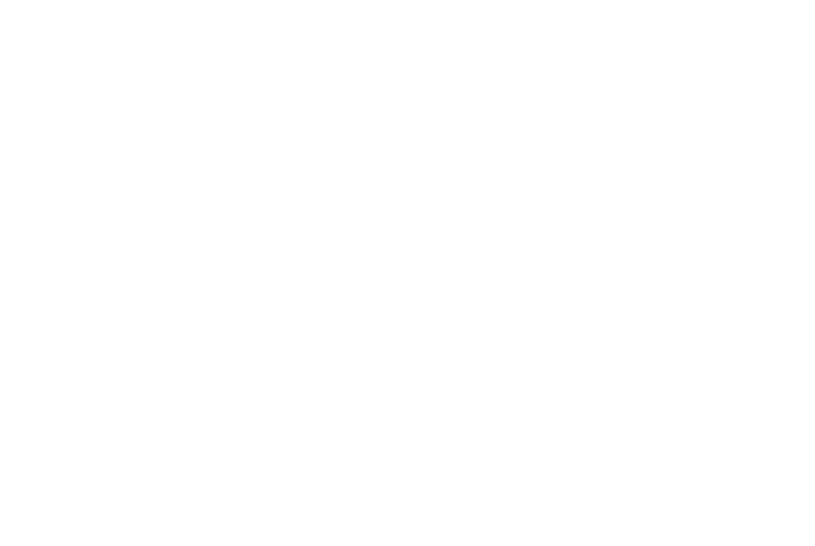
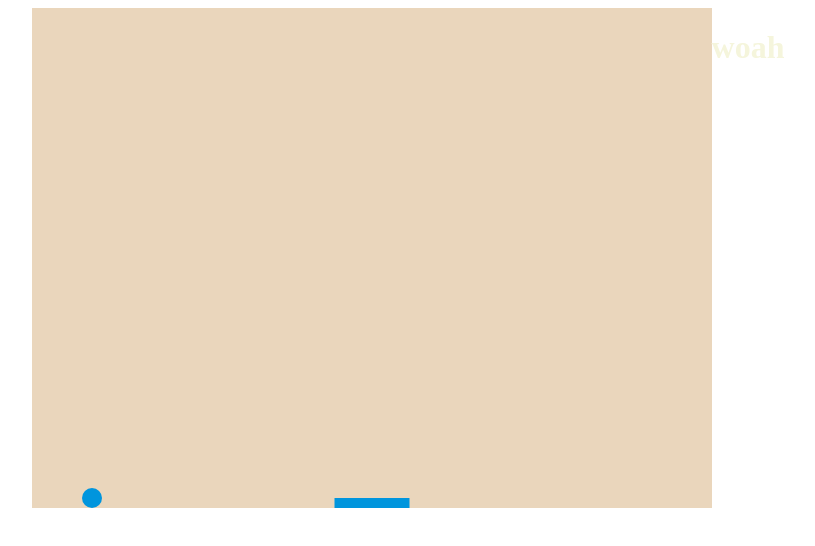
Before and after one commit to saskiap97/module-one-project, a plain HTML site: page index.html in a window 1280 px wide. Shown: the whole page, without its empty margins (232-1047 px from the left). Drawn offline with Linux system fonts and the light colour scheme.

Commit message:
added paddle, ball and added boundaries to canvas

```diff
--- a/css/main.css
+++ b/css/main.css
@@ -0,0 +1,12 @@
+#container-div{
+    color:beige;
+    height: 100%;
+    display: flex;
+    justify-content: center;
+    align-content: center;
+}
+
+#myCanvas{
+    background-color: rgb(234, 214, 188);
+
+}
--- a/index.html
+++ b/index.html
@@ -4,9 +4,14 @@
     <meta charset="UTF-8">
     <meta http-equiv="X-UA-Compatible" content="IE=edge">
     <meta name="viewport" content="width=device-width, initial-scale=1.0">
+    <link rel="stylesheet" href="./css/main.css">
     <title>Document</title>
 </head>
 <body>
-
+    <div id="container-div">
+    <canvas id="myCanvas" width="680" height="500"></canvas>
+    <h1> woah</h1>
+    </div>
+    <script src="./js/main.js"></script>
 </body>
 </html>
--- a/js/main.js
+++ b/js/main.js
@@ -0,0 +1,89 @@
+const canvas = document.getElementById('myCanvas');
+const paint = canvas.getContext('2d');
+
+let x = canvas.width / 2;
+let y = canvas.height - 30;
+let dx = 2;
+let dy = -2;
+
+const ballRadius = 10;
+
+const paddleHeight = 10;
+const paddleWidth = 75;
+let paddleX = (canvas.width - paddleWidth) / 2
+
+let rightPressed = false;
+let leftPressed = false;
+
+document.addEventListener("keydown", keyDownHandler, false);
+document.addEventListener("keyup", keyUpHandler, false);
+
+function keyDownHandler(e) {
+    if (e.key === "Right" || e.key === "ArrowRight") {
+      rightPressed = true;
+    } else if (e.key === "Left" || e.key === "ArrowLeft") {
+      leftPressed = true;
+    }
+  }
+
+  function keyUpHandler(e) {
+    if (e.key === "Right" || e.key === "ArrowRight") {
+      rightPressed = false;
+    } else if (e.key === "Left" || e.key === "ArrowLeft") {
+      leftPressed = false;
+    }
+  }
+
+  function drawBall() {
+    paint.beginPath();
+    paint.arc(x, y, ballRadius, 0, Math.PI * 2);
+    paint.fillStyle = "#0095DD";
+    paint.fill();
+    paint.closePath();
+  }
+
+  function drawPaddle() {
+    paint.beginPath();
+    paint.rect(paddleX, canvas.height - paddleHeight, paddleWidth, paddleHeight);
+    paint.fillStyle = "#0095DD";
+    paint.fill();
+    paint.closePath();
+  }
+
+  function draw() {
+    paint.clearRect(0, 0, canvas.width, canvas.height);
+    drawBall();
+    drawPaddle();
+
+    if(x + dx > canvas.width-ballRadius || x + dx < ballRadius) {
+        dx = -dx;
+    }
+    if (y + dy < ballRadius) {
+        dy = -dy;
+      } else if (y + dy > canvas.height - ballRadius) {
+        if(x > paddleX && x < paddleX + paddleWidth){
+            dy = -dy;
+        } else {
+        console.log('game is over');
+        clearInterval(interval); // Needed for Chrome to end game
+         }
+      }
+
+    if(rightPressed) {
+        paddleX += 7;
+        if (paddleX + paddleWidth > canvas.width){
+            paddleX = canvas.width - paddleWidth;
+        }
+    }
+    else if(leftPressed) {
+        paddleX -= 7;
+        if (paddleX < 0){
+            paddleX = 0;
+        }
+    }
+
+    x += dx;
+    y += dy;
+}
+
+const interval = setInterval(draw, 10);
```
